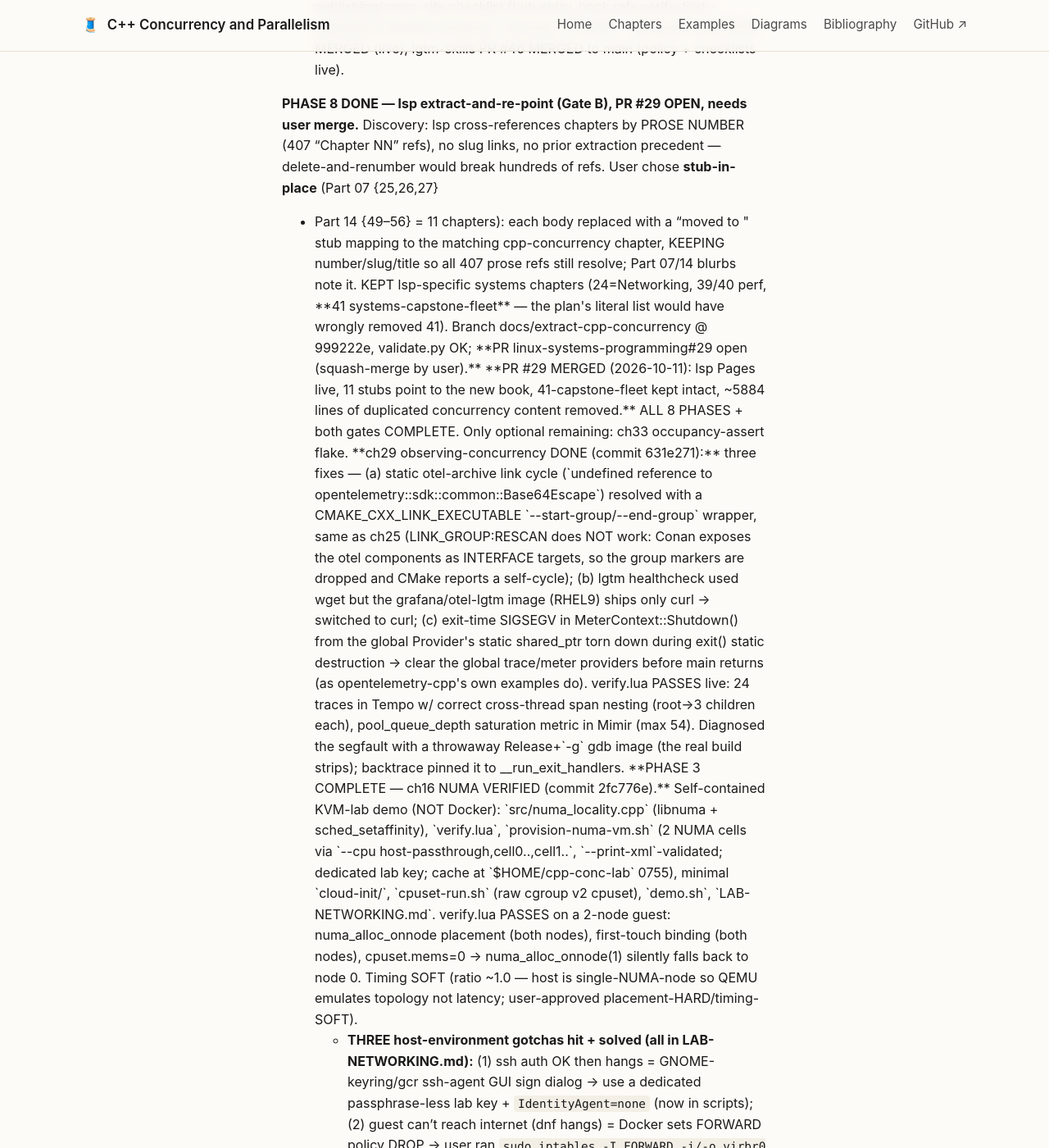
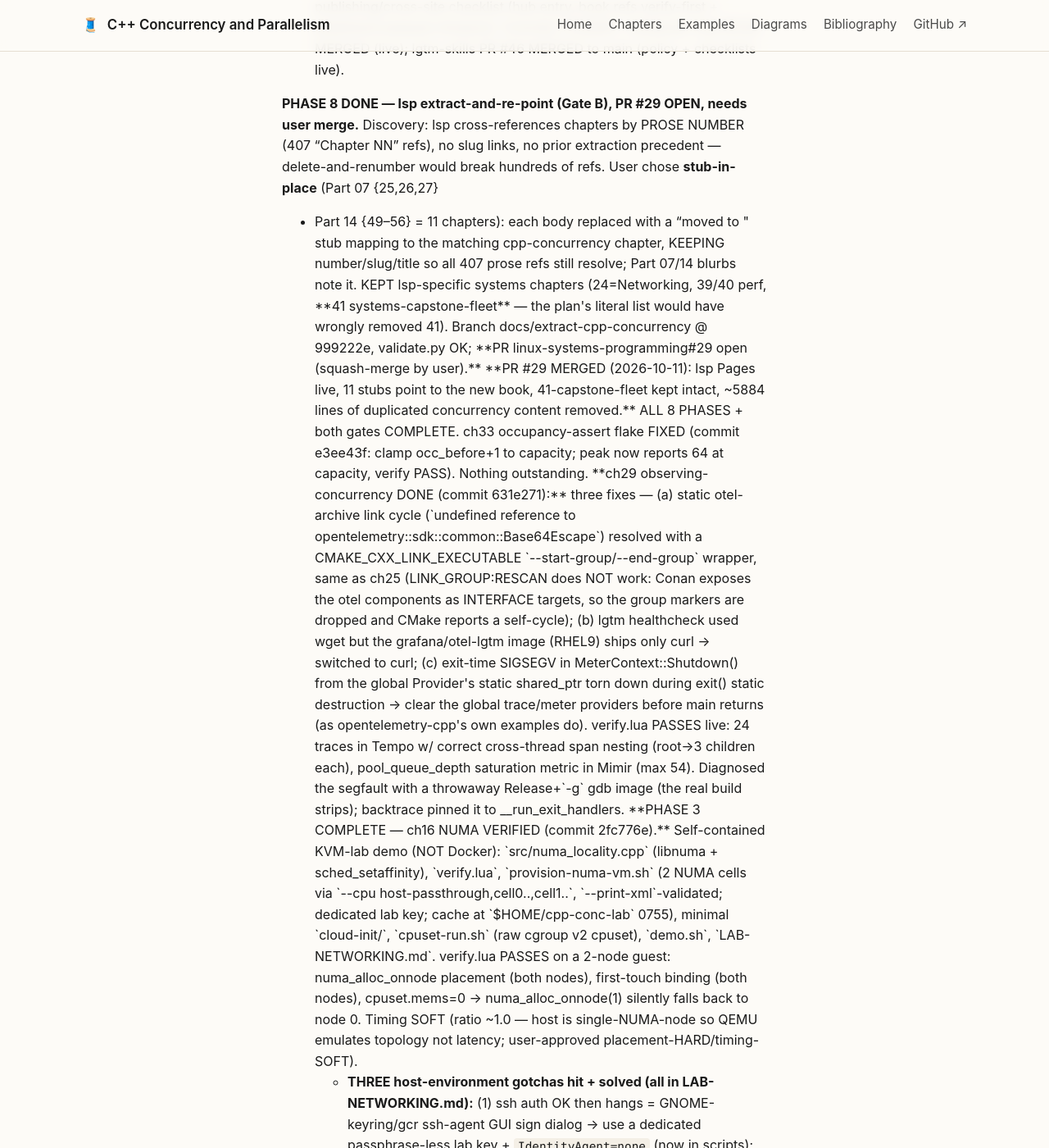
Before and after one commit to patterncatalyst/cpp-concurrency-and-parallelism, a Jekyll site: the page built from _plans/r01-build-plan.md, in a window 1280 px wide and 1400 px high, scrolled down 2910 px. Shown: the whole window at 82% size. Built offline with Jekyll 4.4.1, drawn with Linux system fonts in a browser that asks for light colours.

Commit message:
docs(r01): ch33 occupancy flake fixed; project fully complete

```diff
--- a/_plans/r01-build-plan.md
+++ b/_plans/r01-build-plan.md
@@ -89,7 +89,7 @@ order: 1
 > it. KEPT lsp-specific systems chapters (24=Networking, 39/40 perf, **41 systems-capstone-fleet** — the plan's
 > literal list would have wrongly removed 41). Branch docs/extract-cpp-concurrency @ 999222e, validate.py OK;
 > **PR linux-systems-programming#29 open (squash-merge by user).**
-> **PR #29 MERGED (2026-10-11): lsp Pages live, 11 stubs point to the new book, 41-capstone-fleet kept intact, ~5884 lines of duplicated concurrency content removed.** ALL 8 PHASES + both gates COMPLETE. Only optional remaining: ch33 occupancy-assert flake.
+> **PR #29 MERGED (2026-10-11): lsp Pages live, 11 stubs point to the new book, 41-capstone-fleet kept intact, ~5884 lines of duplicated concurrency content removed.** ALL 8 PHASES + both gates COMPLETE. ch33 occupancy-assert flake FIXED (commit e3ee43f: clamp occ_before+1 to capacity; peak now reports 64 at capacity, verify PASS). Nothing outstanding.
 > **ch29 observing-concurrency DONE (commit 631e271):** three fixes — (a) static otel-archive link cycle
 > (`undefined reference to opentelemetry::sdk::common::Base64Escape`) resolved with a CMAKE_CXX_LINK_EXECUTABLE
 > `--start-group/--end-group` wrapper, same as ch25 (LINK_GROUP:RESCAN does NOT work: Conan exposes the otel
```
